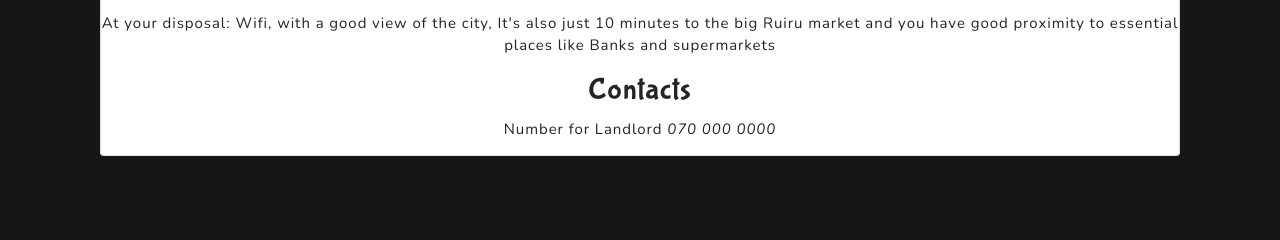
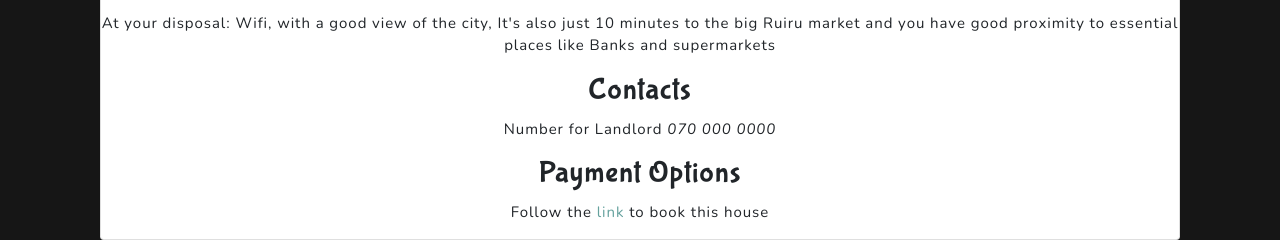
Before and after one commit to brayokenya/Keja-Smart, a plain HTML site: page slides.html in a window 1280 px wide. Shown: the part 781-1021 px from the top of the page. Before the commit the page ends 937 px from the top, so only its background shows below. Drawn offline with nearby package versions, Linux system fonts and the light colour scheme; a web font is replaced by a local one.

Commit message:
Added a link where it will redirect a user to payment options

```diff
--- a/slides.html
+++ b/slides.html
@@ -87,10 +87,15 @@
               <h2>Contacts</h2>
               <p>Number for Landlord <em>070 000 0000</em></p>
             </div>
+            <div>
+                <h2>Payment Options</h2>
+                <p>Follow the <a href="">link</a> to book this house</p>
+            </div>
           </div>
         </div>
       </div>
     </div>
+
     <script src="js/slideshow.js"></script>
   </body>
 </html>
```
